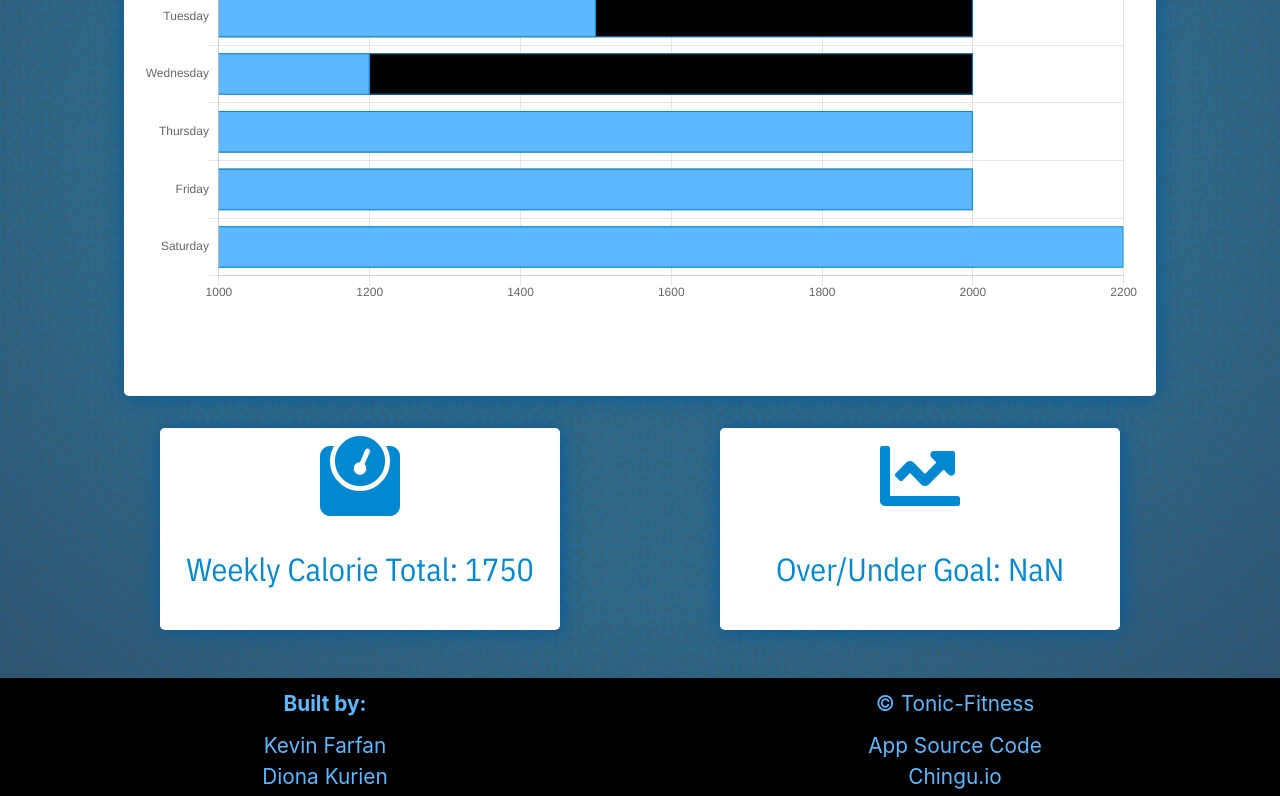
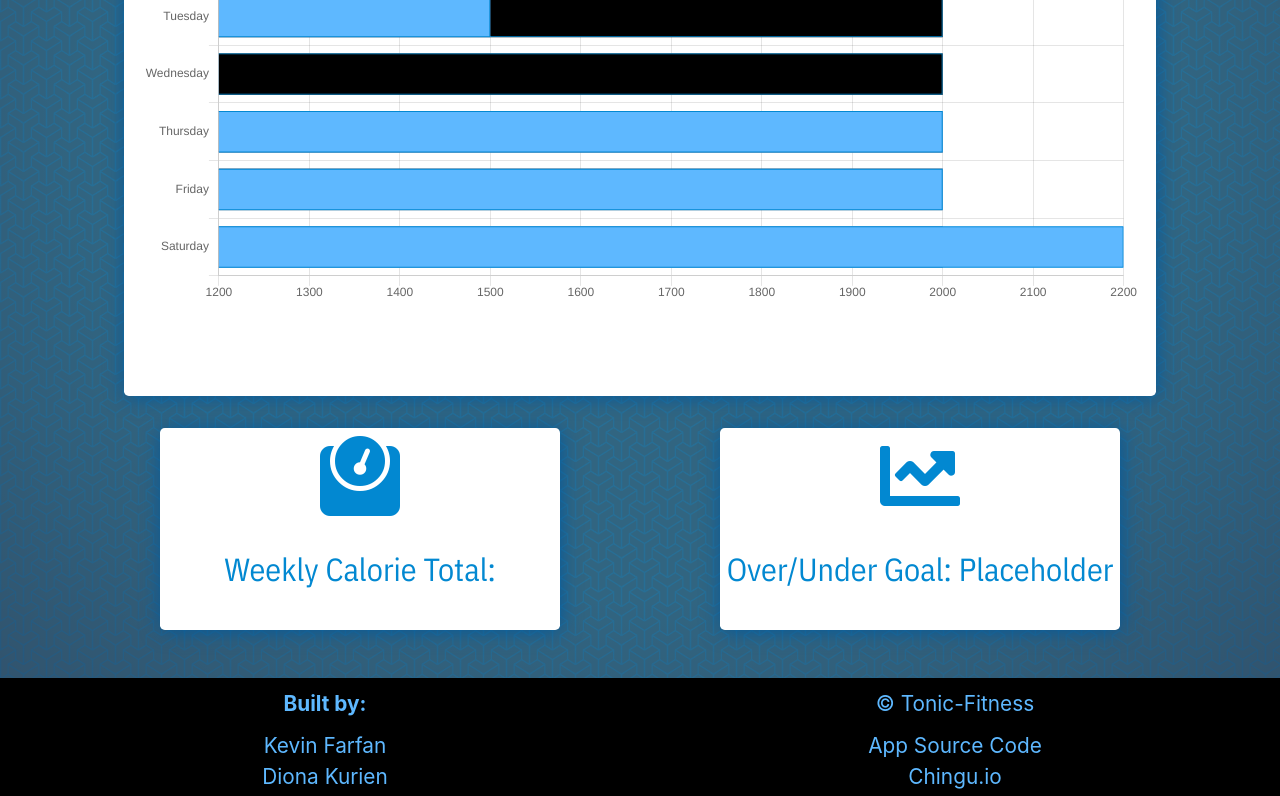
Before and after one commit to chingu-voyages/geckos-project-11, a React (Create React App) app in the folder tonic-fitness/: page /results in a window 1280 px wide. Shown: the part 484-1280 px from the top of the page. Built offline with nearby package versions, Linux system fonts and the light colour scheme.

Commit message:
Working on pulling live log totals into Results

```diff
--- a/tonic-fitness/src/App.js
+++ b/tonic-fitness/src/App.js
@@ -278,7 +278,6 @@ class App extends Component {
 
   render() {
     //Destructuring
-    const {weight, goal, by} = this.state.user;
     const { currentUser, user, logs } = this.state;
 
     return (
@@ -292,17 +291,14 @@ class App extends Component {
                  component={() => !!currentUser ? <Dashboard/> : <Landing/>} />
           <Route path='/goals'
                  render={(props) => <Goals {...props} handleAddUserGoal={this.postUserGoals}
-                 userGoals={this.state.user} />}/>
+                 userGoals={user} />}/>
           <Route path='/log'
                  render={(props) => <Log {...props}
                  userLogs={logs}
                  postLog={this.postUserLogs}
                  removeLog={this.removeUserLog}/>} />
           <Route path='/results'
-                 render={(props) => <Results {...props} user={user}
-                 weight={weight}
-                 goal={goal}
-                 by={by}/>}/>
+                 render={(props) => <Results {...props} userLogs={logs}/>}/>
         </Switch>
         <Route path="/login"
                render={(props) => <Login handleCreateUser={this.createUser}
--- a/tonic-fitness/src/components/Results.js
+++ b/tonic-fitness/src/components/Results.js
@@ -2,11 +2,14 @@ import React from 'react';
 import { HorizontalBar } from 'react-chartjs-2';
 
 const Results = (props) => {
-  let maintenance = 2000;
-  let totalCalories = 1750;
-  let defecit = maintenance - totalCalories;
-  let target = (props.weight - props.goal) * 3500;
-  let overUnder = Math.round(target/defecit);
+  let logs = props.userLogs;
+  // let dailyCalories = [];
+
+  //Filter by day
+  const dayFilter = (day) => {logs.filter(log => log.day === day)}
+
+  //Loop over User Logs and add daily calories to dailyCalories
+  let monday = dayFilter("Monday");
 
   //Set data for Chart
   const chartData = {
@@ -14,7 +17,7 @@ const Results = (props) => {
     datasets: [
       {
         label: "Calories Logged",
-        data: ["1000", "1200", "1500", "1200", "2000", "2000", "2200",],
+        data: [monday, "1200", "1500", "1200", "2000", "2000", "2200",],
         backgroundColor: "#5eb8ff",
         borderColor: "#0288d1",
         borderWidth: 1
@@ -58,11 +61,11 @@ const Results = (props) => {
         </article>
         <article className="results-box flex-col">
             <i className="fas fa-weight"></i>
-          <p className="heading-text dark-text"> Weekly Calorie Total: {totalCalories} </p>
+          <p className="heading-text dark-text"> Weekly Calorie Total: {monday} </p>
         </article>
         <article className="results-box flex-col">
             <i className="fas fa-chart-line"></i>
-          <p className="heading-text dark-text"> Over/Under Goal: {overUnder}</p>
+          <p className="heading-text dark-text"> Over/Under Goal: Placeholder</p>
         </article>
       </section>
     </div>
```
